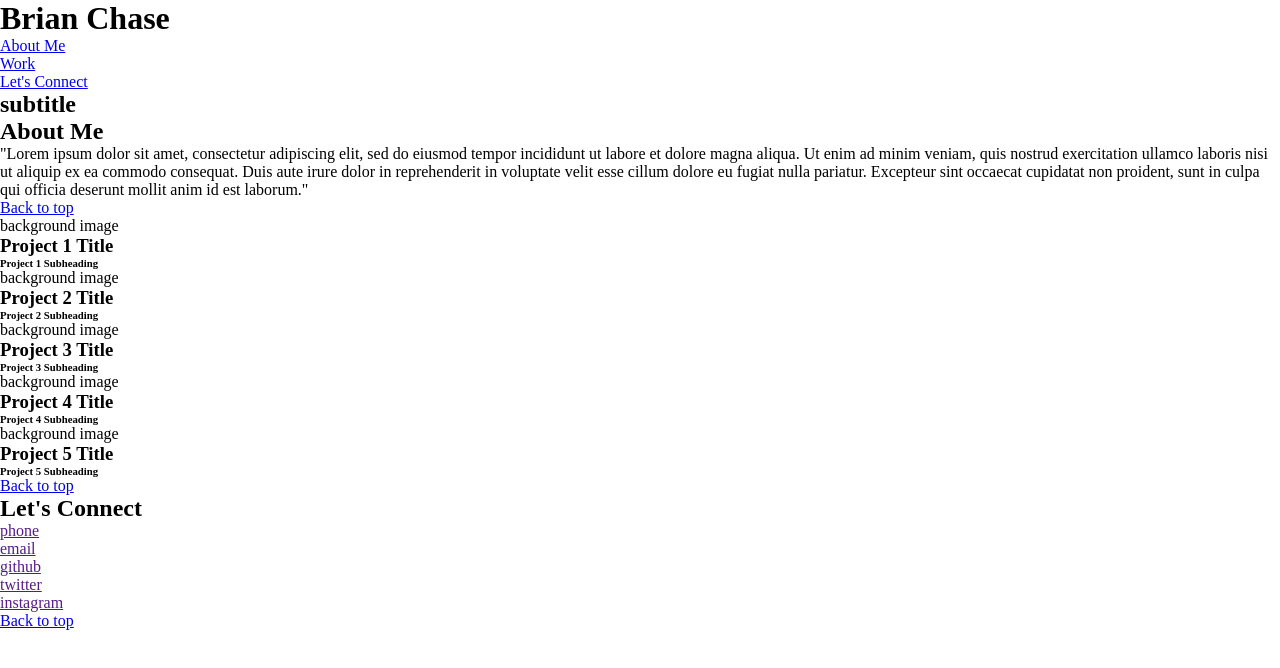
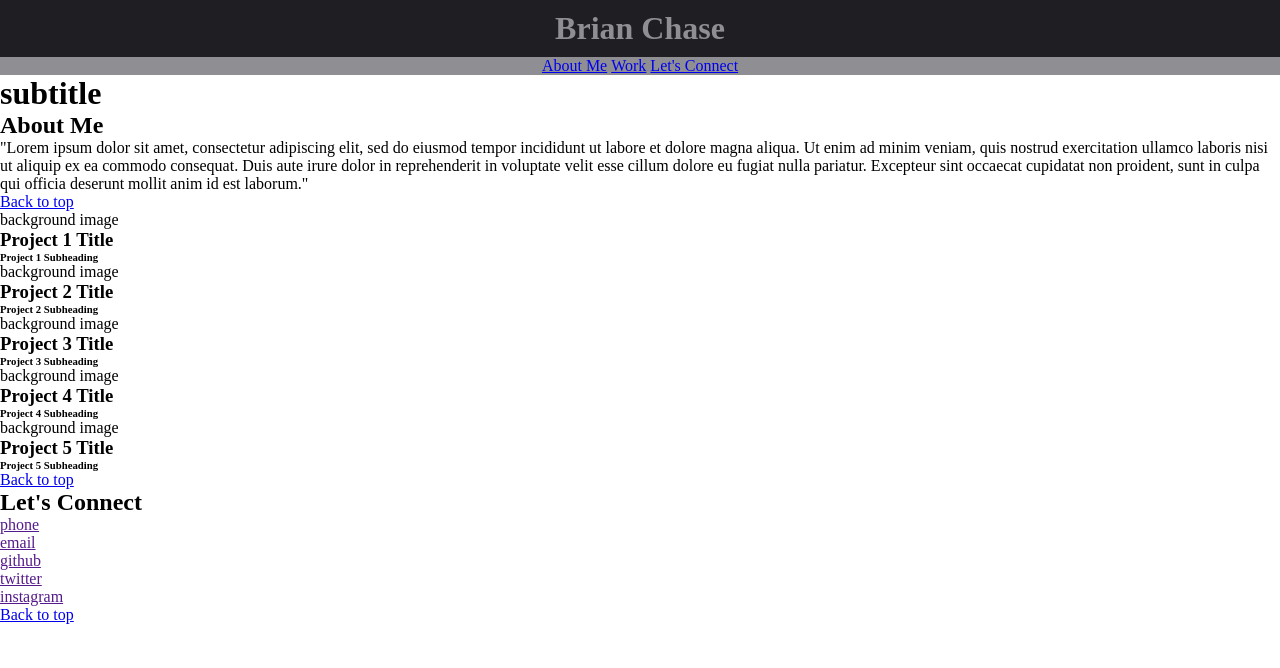
Before and after one commit to blchase215/Developer-Portfolio, a plain HTML site: page index.html in a window 1280 px wide. Drawn offline with Linux system fonts and the light colour scheme.

Commit message:
started styling header and nav, restructured file location of stylesheet, added images folder

```diff
--- /dev/null
+++ b/assets/style.css
@@ -0,0 +1,45 @@
+:root {
+    --dark: #1f1f23;
+    --light: #8f8f93;
+    --accent: #487f9d;
+}
+
+* {
+    margin: 0;
+    padding: 0;
+    box-sizing: border-box;
+}
+
+/* body {
+    justify-content: flex-start;
+} */
+
+header {
+    padding: 10px;
+    border-width: 100%;
+    text-align: center;
+    background-color: var(--dark);
+    color: var(--light);
+    /* max-height: 90%; */
+    /* display: inline; */
+}
+
+header h1 {
+    /* display: inline-block; */
+    max-height: 90%;
+}
+
+nav {
+    border-width: 100%;
+    text-align: center;
+    background-color: var(--light);
+    color: var(--dark);
+}
+
+nav ul {
+    list-style-type: none;
+}
+
+nav ul li {
+    display: inline-block;
+}
--- a/index.html
+++ b/index.html
@@ -7,7 +7,7 @@
         <title></title>
         <meta name="description" content="">
         <meta name="viewport" content="width=device-width, initial-scale=1">
-        <link rel="stylesheet" href="./style.css">
+        <link rel="stylesheet" href="./assets/style.css">
     </head>
 
 
@@ -15,6 +15,8 @@
         <!-- name and page links -->
         <header id="page-top">
             <h1>Brian Chase</h1>
+        </header>
+
         <!-- nav section of page links -->
         <nav>
             <ul>
@@ -23,15 +25,14 @@
                 <li><a href="#contact">Let's Connect</a></li>
             </ul>
         </nav>
-        </header>
 
-        <main>
-            <section id="about-me">
-                <!-- image with subtitle -->
+        <!-- profile picture -->
         <figure>
             <h1>subtitle</h1>
         </figure>
 
+        <main>
+            <section id="about-me">
                 <!-- about me section -->
                 <h2>About Me</h2>
                 <p>
--- a/style.css
+++ /dev/null
@@ -1,9 +0,0 @@
-/* :root {
-    /* add variables here
-} */
-
-* {
-    margin: 0;
-    padding: 0;
-    box-sizing: border-box;
-}
```
Also changed, not shown: 1 other file. Lines whose indentation alone changed are shown as unchanged.
